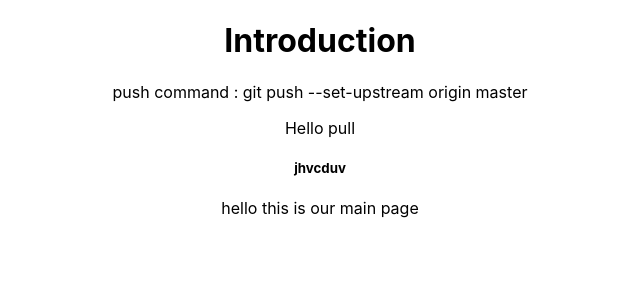
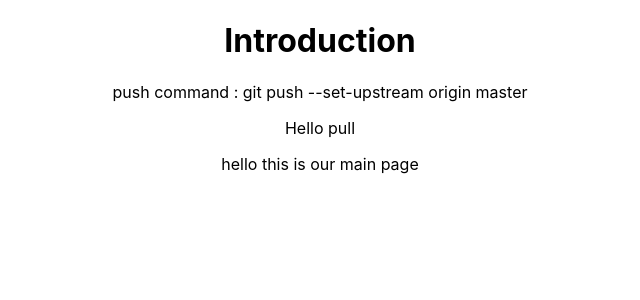
Before and after one commit to shikhar-walia08/GitProject, a React (Create React App) app: page / in a window 1280 px wide. Shown: the top 300 px of the page, without its empty margins (320-960 px from the left). Built offline with nearby package versions, Linux system fonts and the light colour scheme.

Commit message:
Update App.tsx

```diff
--- a/src/App.tsx
+++ b/src/App.tsx
@@ -7,7 +7,6 @@ function App() {
        <h1>Introduction</h1>
        <p>push command : git push --set-upstream origin master</p>
       <p>Hello pull </p>
-      <h5>jhvcduv</h5>
       <div>
         hello this is our main page
       </div>
```
